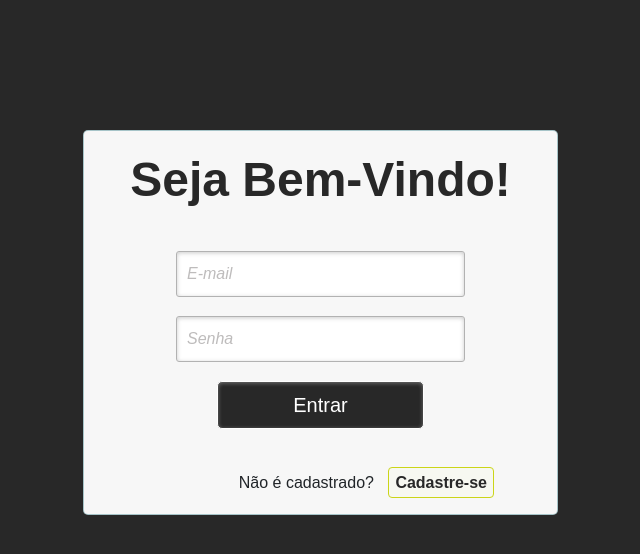
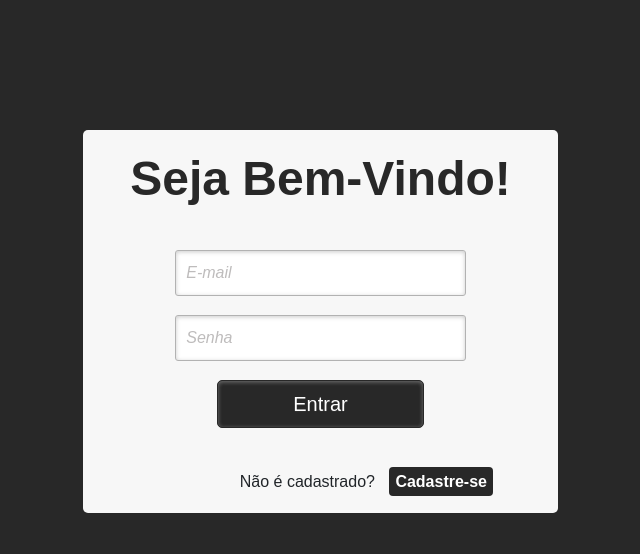
Before and after one commit to kelvinnicolau/Invest, a PHP site: page /login.php in a window 1280 px wide. Shown: the top 554 px of the page, without its empty margins (319-959 px from the left). Run offline with PHP 8.4, Linux system fonts and the light colour scheme.

Commit message:
Atualizando CSS

```diff
--- a/assets/css/login.css
+++ b/assets/css/login.css
@@ -90,7 +90,7 @@ input[type="submit"]{
     padding: 8px 5px;
     color: #fff;
     font-size: 20px;
-    border: 1px solid #fff;
+    border: 1px solid #282828;
     margin-bottom: 10px;
     text-shadow: 0 1px 1px #333;
 
@@ -121,11 +121,11 @@ input[type="submit"]:hover{
 
 .link a {
     font-weight: bold;
-    background: #f7f8f1;
+    background: #282828;
     padding: 6px;
-    color: #282828;
+    color: white;
     margin-left: 10px;
-    border: 1px solid #cbd518;
+    border: 1px solid #28288;
 
     -webkit-border-radius: 4px;
     border-radius: 4px;
@@ -135,9 +135,9 @@ input[type="submit"]:hover{
 }
 
 .link a:hover {
-    color: #39bfd7;
-    background: #f7f7f7;
-    border: 1px solid #4ab3c6;
+    color:#282828;
+    background: white;
+    border: 1px solid #282828;
 }
 
 #cadastro,
@@ -148,7 +148,6 @@ input[type="submit"]:hover{
   padding: 18px 6% 60px 6%;
   margin: 0 0 35px 0;
   background: #f7f7f7;
-  border: 1px solid rgba(147, 184, 189,0.8);
 
   -webkit-box-shadow: 5px;
   border-radius: 5px;
```
Also changed, not shown: assets/css/cadastro.css (+16 -10 lines).
